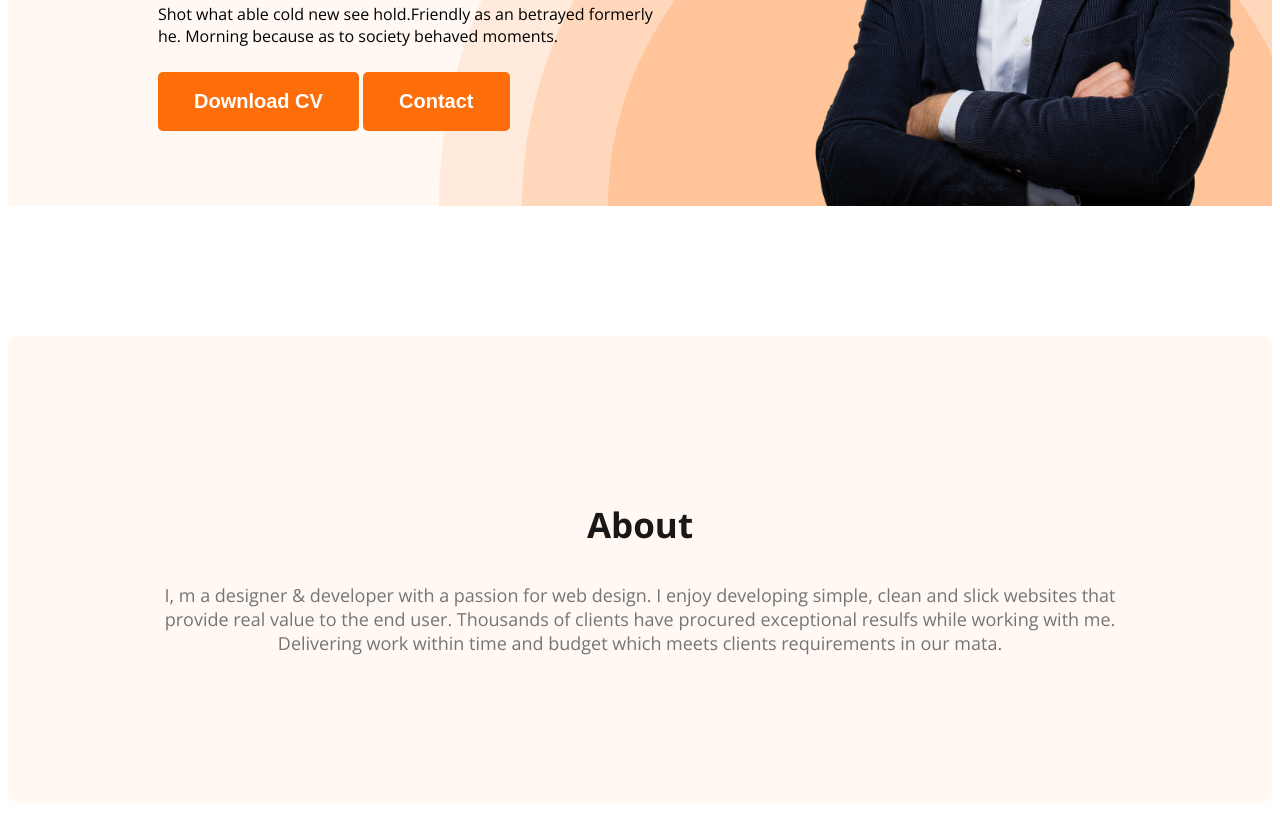
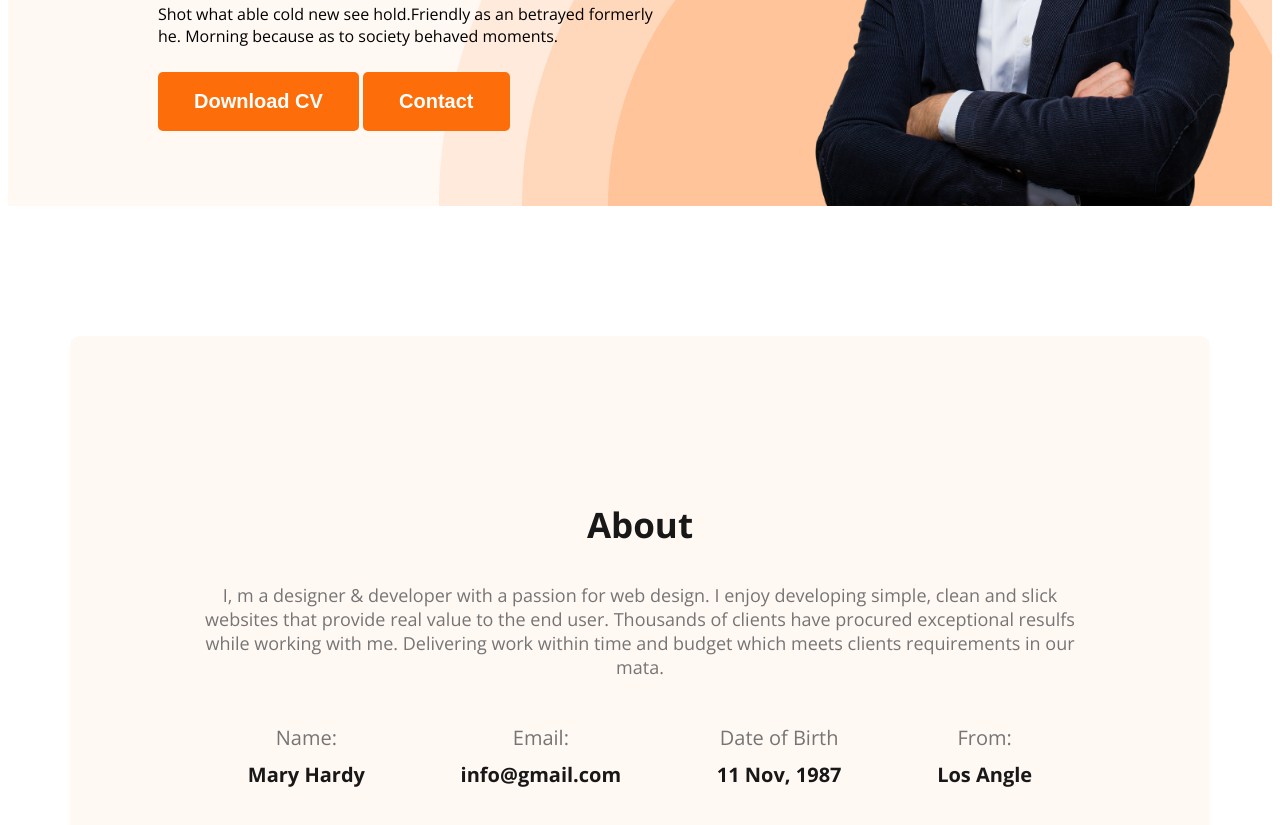
Before and after one commit to coder-binary1/web-developer-portfolio, a plain HTML site: page index.html in a window 1280 px wide. Shown: the part 523-1348 px from the top of the page. Drawn offline with nearby package versions, Linux system fonts and the light colour scheme.

Commit message:
about section completed

```diff
--- a/index.html
+++ b/index.html
@@ -42,7 +42,29 @@
                 simple, clean and slick websites that provide real value to the end user. Thousands of clients have
                 procured exceptional resulfs while working with me. Delivering work within time and budget which meets
                 clients requirements in our mata.</p>
+            <div class="about-info-container">
+                <div class="about-info">
+                    <h4 class="into-title">Name:</h4>
+                    <p class="info-desc">Mary Hardy</p>
+                </div>
+                <div class="about-info">
+                    <h4 class="into-title">Email:
+                    </h4>
+                    <p class="info-desc">info@gmail.com</p>
+                </div>
+                <div class="about-info">
+                    <h4 class="into-title">Date of Birth</h4>
+                    <p class="info-desc">11 Nov, 1987</p>
+                </div>
+                <div class="about-info">
+                    <h4 class="into-title">From:</h4>
+                    <p class="info-desc">Los Angle</p>
+                </div>
+            </div>
         </section>
+
+        <!-- what I do section -->
+
     </main>
     <footer></footer>
 </body>
--- a/styles/portfolio.css
+++ b/styles/portfolio.css
@@ -84,7 +84,10 @@ nav a {
   margin-bottom: 25px;
 }
 /* main sections style */
-
+main {
+  max-width: 1140px;
+  margin: 0 auto;
+}
 /* about section style */
 .about {
   padding: 130px;
@@ -92,3 +95,22 @@ nav a {
   border-radius: 10px;
   margin: 130px 0;
 }
+.about-info-container {
+  display: flex;
+  justify-content: space-around;
+}
+.about-info {
+  text-align: center;
+}
+.into-title {
+  color: #757575;
+  font-weight: 400;
+  font-size: 20px;
+  margin-bottom: 0;
+}
+.info-desc {
+  margin-top: 10px;
+  font-weight: 700;
+  font-size: 20px;
+  color: #181818;
+}
```
